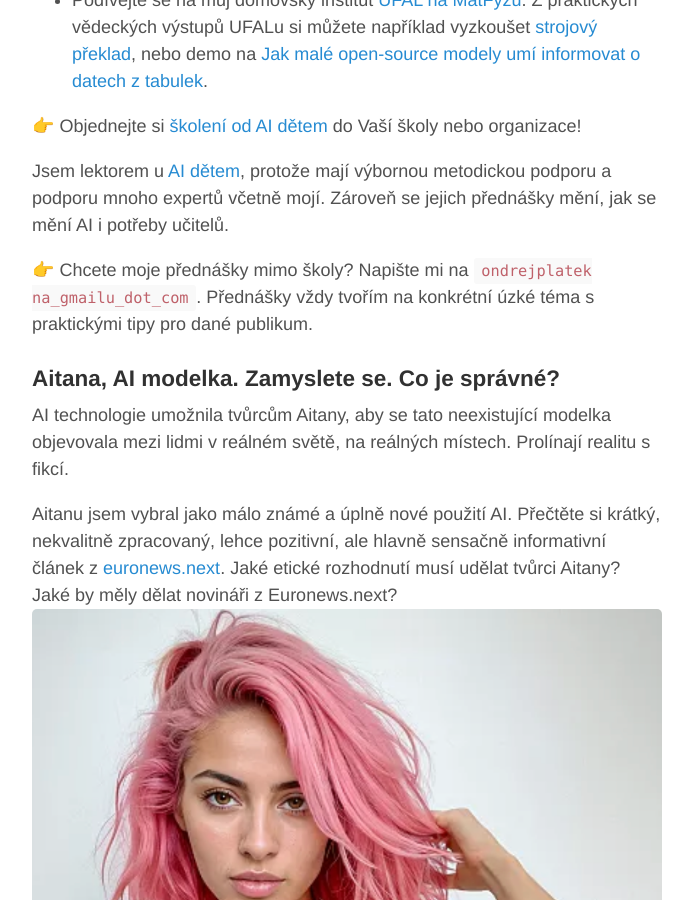
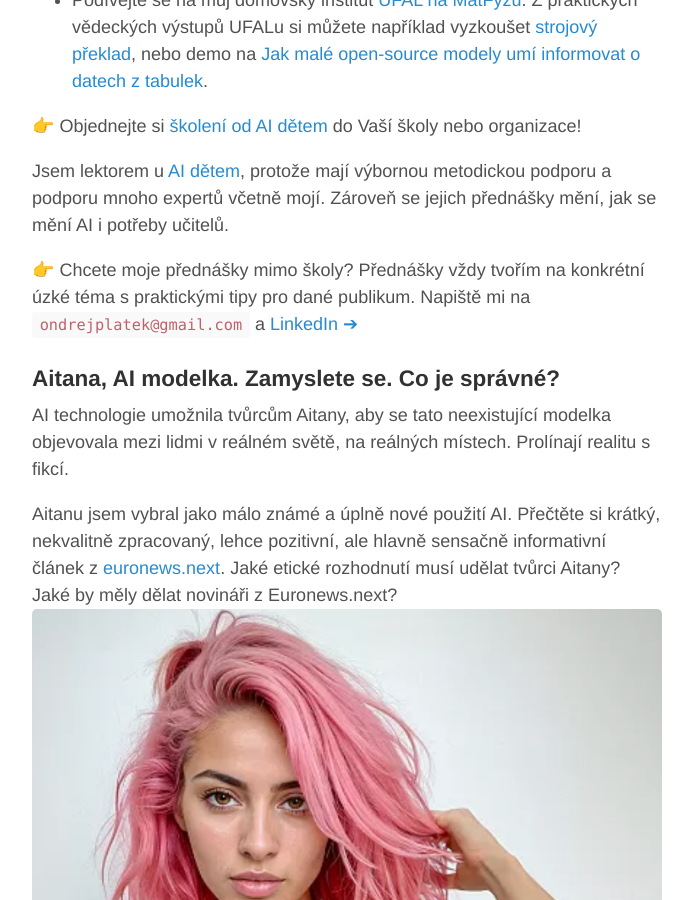
Before and after one commit to oplatek/oplatek.github.io, a Jekyll site: the page built from _posts/2023-11-29-ai-etika.md, in a window 1280 px wide and 900 px high, scrolled down 1036 px. Shown: the whole window, without its empty margins (293-986 px from the left). Built offline with Jekyll 4.4.1, drawn with Linux system fonts in a browser that asks for light colours.

Commit message:
fix2post

```diff
--- a/_posts/2023-11-29-ai-etika.md
+++ b/_posts/2023-11-29-ai-etika.md
@@ -26,7 +26,7 @@ Detailnější informace odkazy na zdroje najdete v prezentátorských poznámk
 
 Jsem lektorem u [AI dětem](https://aidetem.cz), protože mají výbornou metodickou podporu a podporu mnoho expertů včetně mojí. Zároveň se jejich přednášky mění, jak se mění AI i potřeby učitelů.
 
-👉 Chcete moje přednášky mimo školy? Napište mi na `ondrejplatek na_gmailu_dot_com`. Přednášky vždy tvořím na konkrétní úzké téma s praktickými tipy pro dané publikum.
+👉 Chcete moje přednášky mimo školy? Přednášky vždy tvořím na konkrétní úzké téma s praktickými tipy pro dané publikum. Napiště mi na `ondrejplatek@gmail.com` a [LinkedIn ➔](https://www.linkedin.com/in/ondrejplatek/)
 
 ### Aitana, AI modelka. Zamyslete se. Co je správné?
 AI technologie umožnila tvůrcům Aitany, aby se tato neexistující modelka objevovala mezi lidmi v reálném světě, na reálných místech. Prolínají realitu s fikcí.
```
Also changed, not shown: _posts/2023-12-05-debugging-in-vscode.md (+1 -1 lines).
